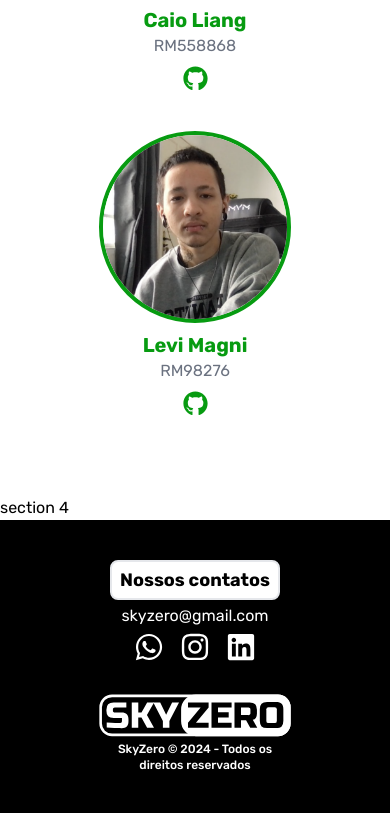
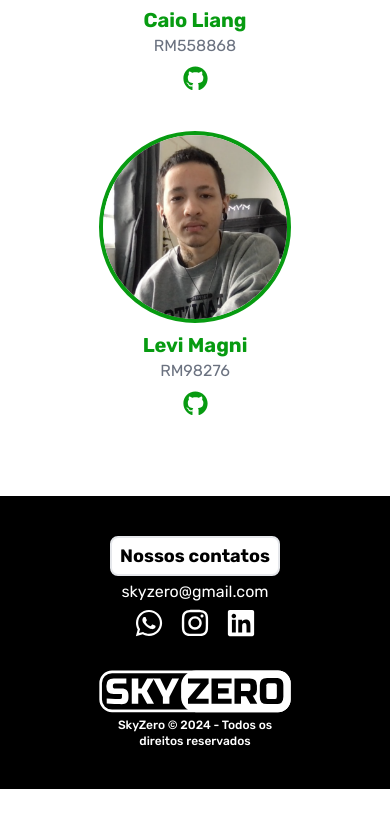
Before and after one commit to Allanbm100/FIAP-GS-SkyZero, a Next.js app: page / in a window 390 px wide. Shown: the part 2023-2836 px from the top of the page. After the commit the page ends 2812 px from the top, so only its background shows below. Built offline with nearby package versions, Linux system fonts and the light colour scheme.

Commit message:
finalizando responsividade e codigo da home

```diff
--- a/src/app/page.tsx
+++ b/src/app/page.tsx
@@ -76,11 +76,6 @@ export default function Home() {
           ))}
         </div>
       </section>
-      <section>
-        <div>
-            <h1>section 4</h1>
-        </div>
-      </section>
     </main>
   )
 }
```
